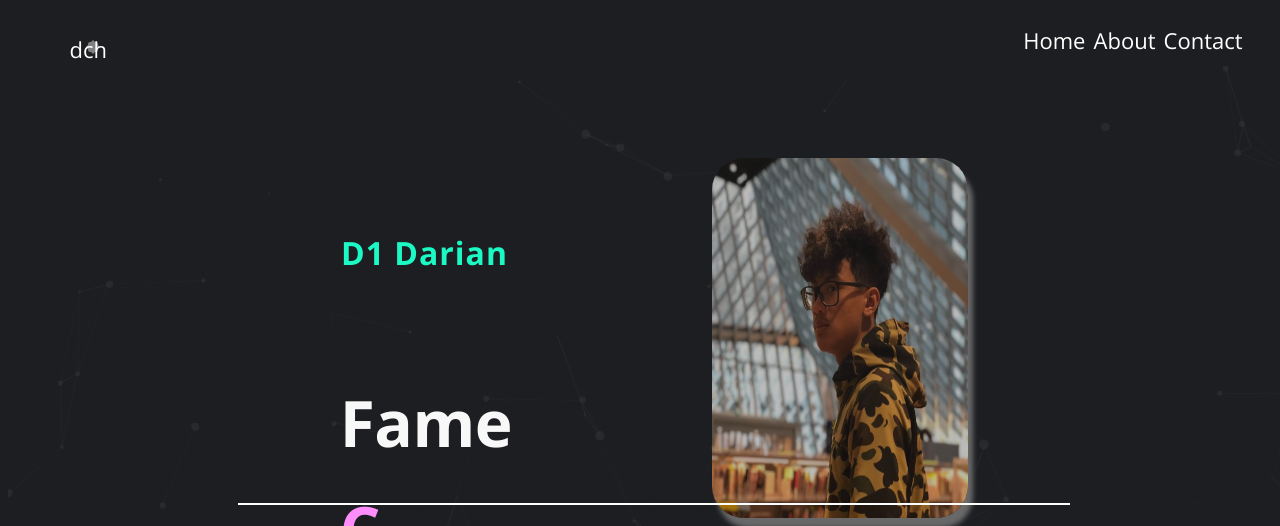
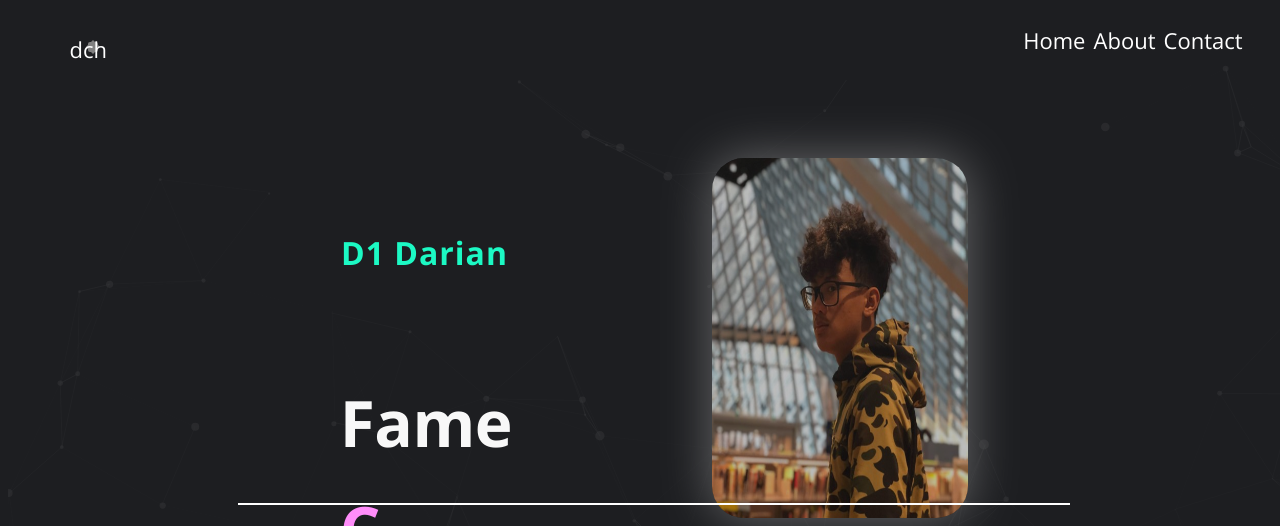
Before and after one commit to qlongtran/qlongtran.github.io, a plain HTML site: page index.html in a window 1280 px wide. Shown: the top 526 px of the page. Drawn offline with nearby package versions, Linux system fonts and the light colour scheme; a web font is replaced by a local one.

Commit message:
Add files via upload

```diff
--- a/assets/css/style.css
+++ b/assets/css/style.css
@@ -486,7 +486,7 @@ span:nth-child(2):after {
     position: absolute;
     opacity: 70%;
     cursor: pointer;
-    box-shadow: 5px 10px 5px #888888;
+    box-shadow: 0 0 50px #888888;
     transition: 2s;
 
 }
```
